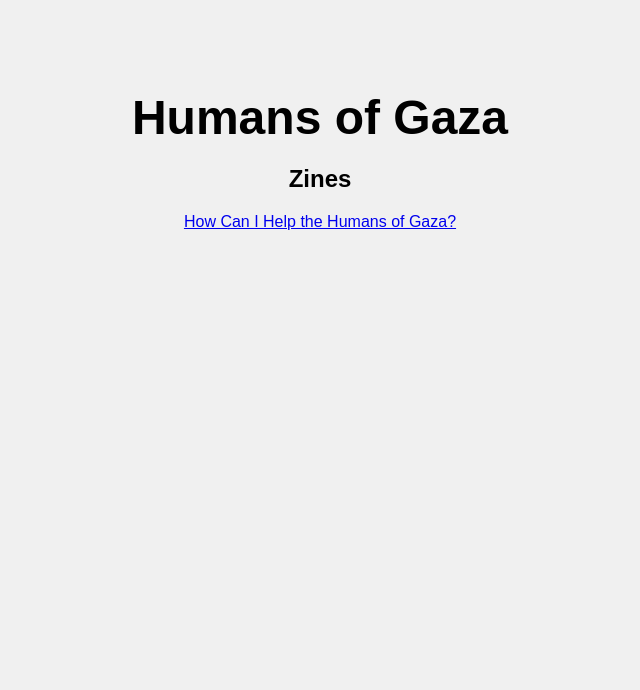
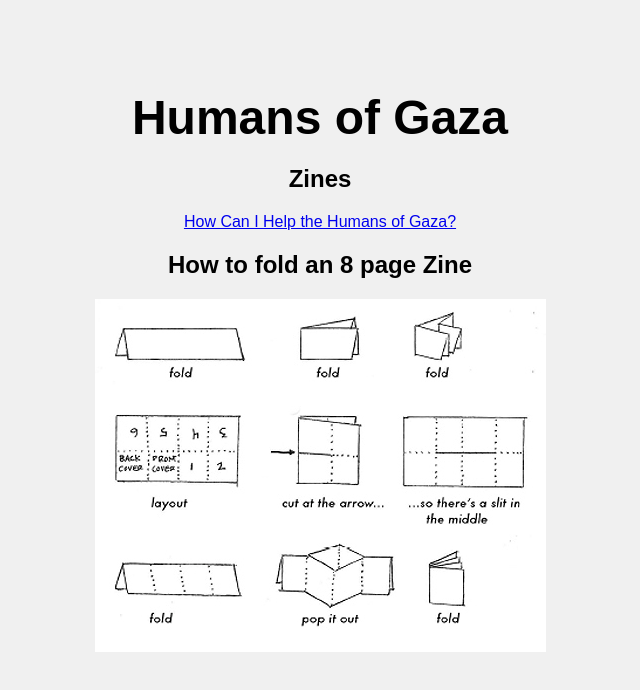
Before and after one commit to humansofgaza/humansofgaza.github.io, a plain HTML site: page index.html in a window 1280 px wide. Shown: the whole page, without its empty margins (320-960 px from the left). Drawn offline with Linux system fonts and the light colour scheme.

Commit message:
Update index.html

```diff
--- a/index.html
+++ b/index.html
@@ -24,5 +24,7 @@
     <h1>Humans of Gaza</h1>
     <h2>Zines</h2>
     <a href="Gaza (single page foldable 8 part booklet).pdf">How Can I Help the Humans of Gaza?</a>
+    <h2>How to fold an 8 page Zine</h2>
+    <img src="CqyUq8.png" />
 </body>
 </html>
```
